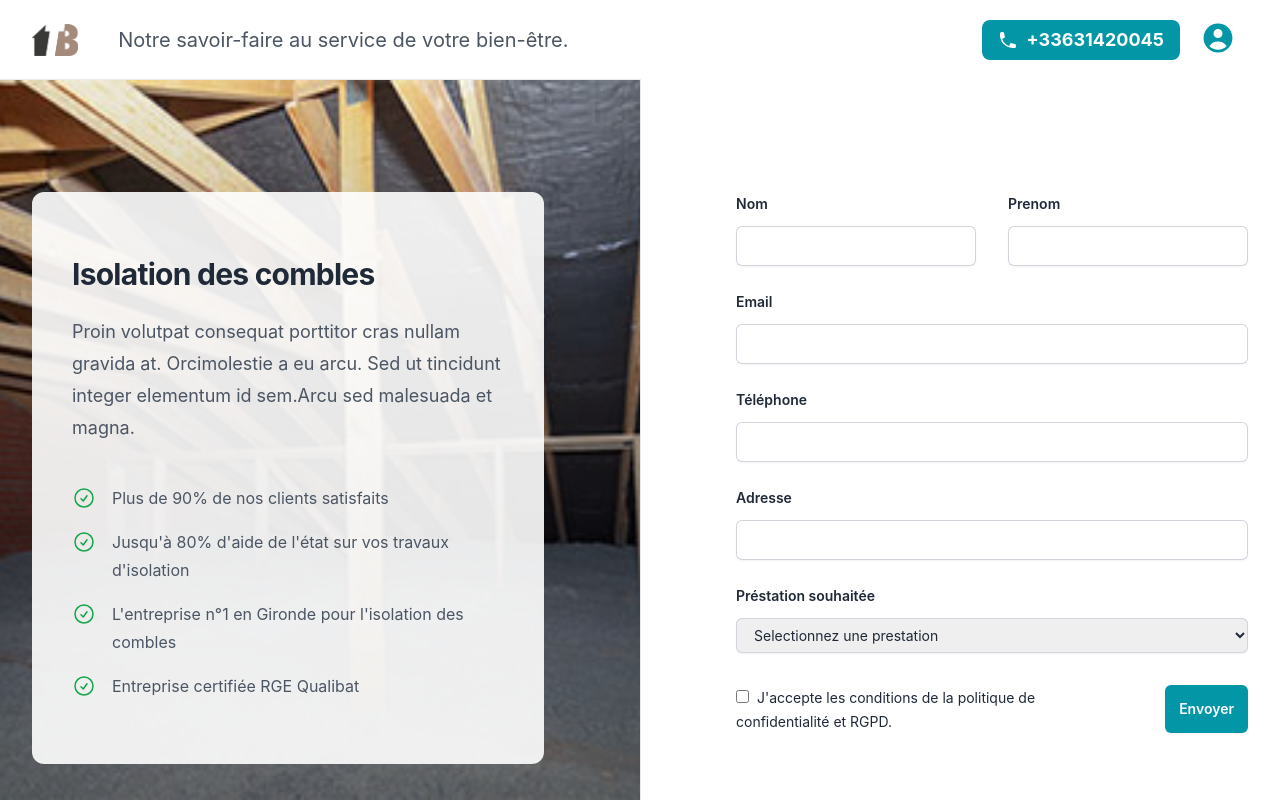
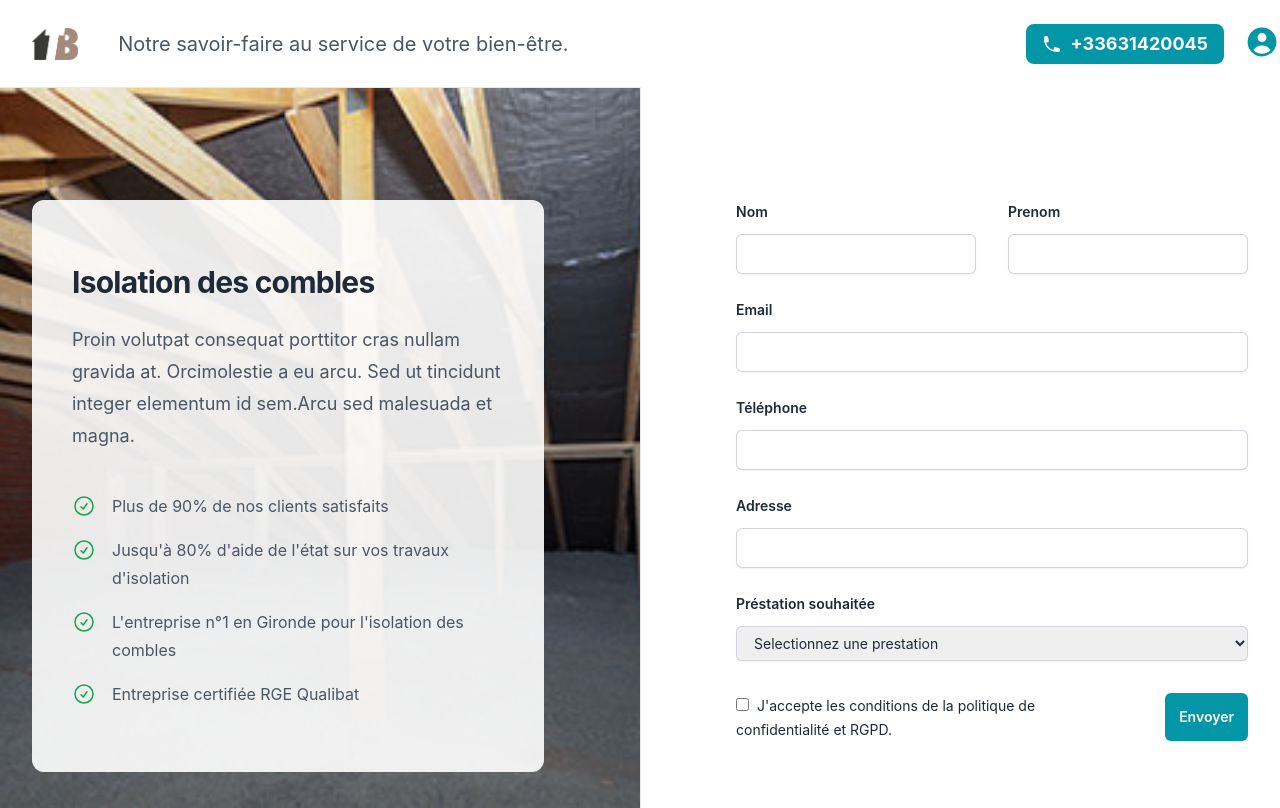
Before and after one commit to magicniclus/terabois, a Next.js app: page /prestations/isolation-des-combles in a window 1280 px wide. Built offline with nearby package versions, Linux system fonts and the light colour scheme.

Commit message:
Update BlogNav.js

```diff
--- a/components/organisms/nav/BlogNav.js
+++ b/components/organisms/nav/BlogNav.js
@@ -22,7 +22,7 @@ const BlogNav = (props) => {
             </a>
             <h2 className="text-gray-600 text-sm lg:text-xl ml-10">{title}</h2>
           </div>
-          <div className="fixed top-5 right-11 text-white hidden lg:flex">
+          <div className="top-5 right-11 text-white hidden lg:flex">
             <a
               href="#"
               className="lg:flex items-center text-lg font-bold leading-6 bg-blue hover:bg-blueClear  px-4 py-2 rounded-lg"
```
